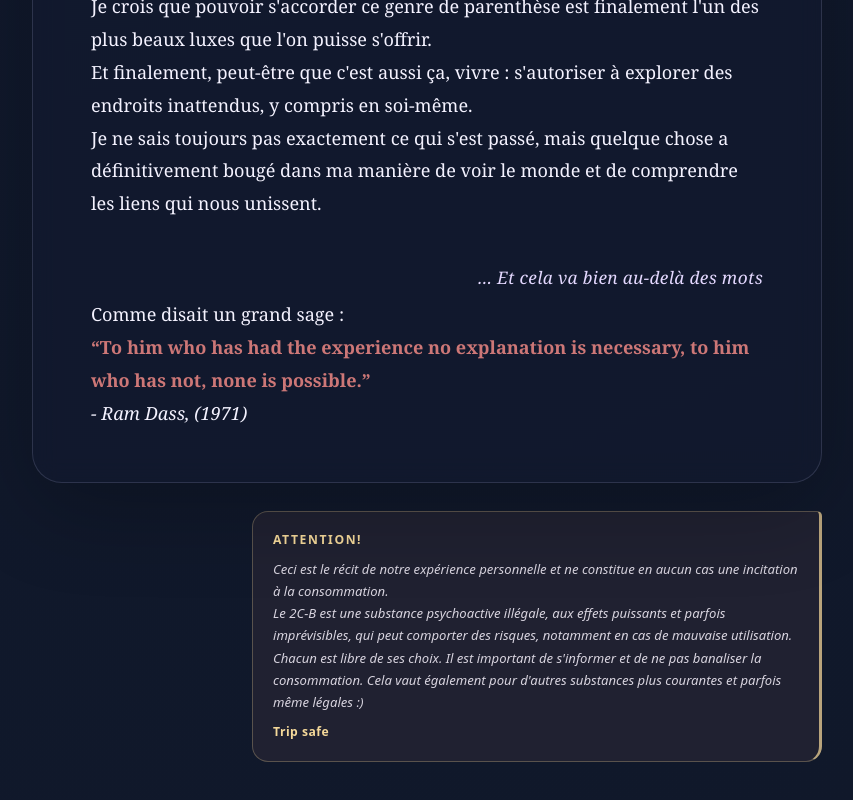
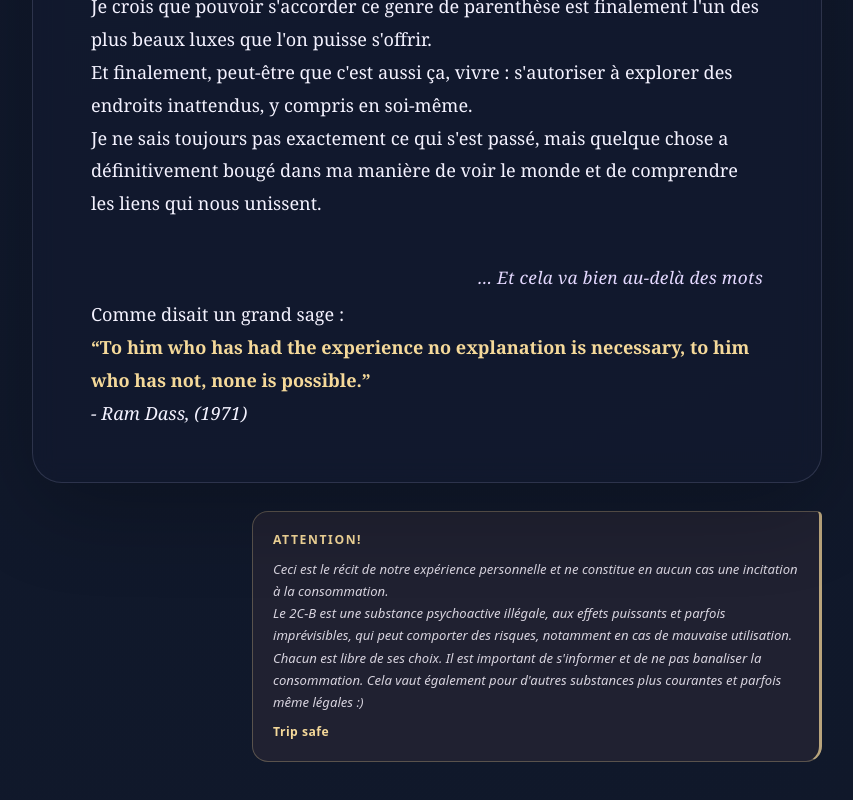
Before and after one commit to alixxnm/trip_report, a plain HTML site: page index.html in a window 1280 px wide. Shown: the part 7568-8368 px from the top of the page, without its empty margins (213-1066 px from the left). Drawn offline with Linux system fonts and the light colour scheme.

Commit message:
Update index.html

```diff
--- a/index.html
+++ b/index.html
@@ -365,7 +365,7 @@
         <p class="closing">... Et cela va bien au-delà des mots</p>
 
         <p class="story">Comme disait un grand sage :<br>
-        <span style="color: #CD7777; font-weight: bold;">“To him who has had the experience no explanation is necessary, to him who has not, none is possible.”</span><br>
+        <span style="color: #f5d99a; font-weight: bold;">“To him who has had the experience no explanation is necessary, to him who has not, none is possible.”</span><br>
         <span style="font-style: italic;">- Ram Dass, (1971)</span></p>
       </article>
       </main>
```
